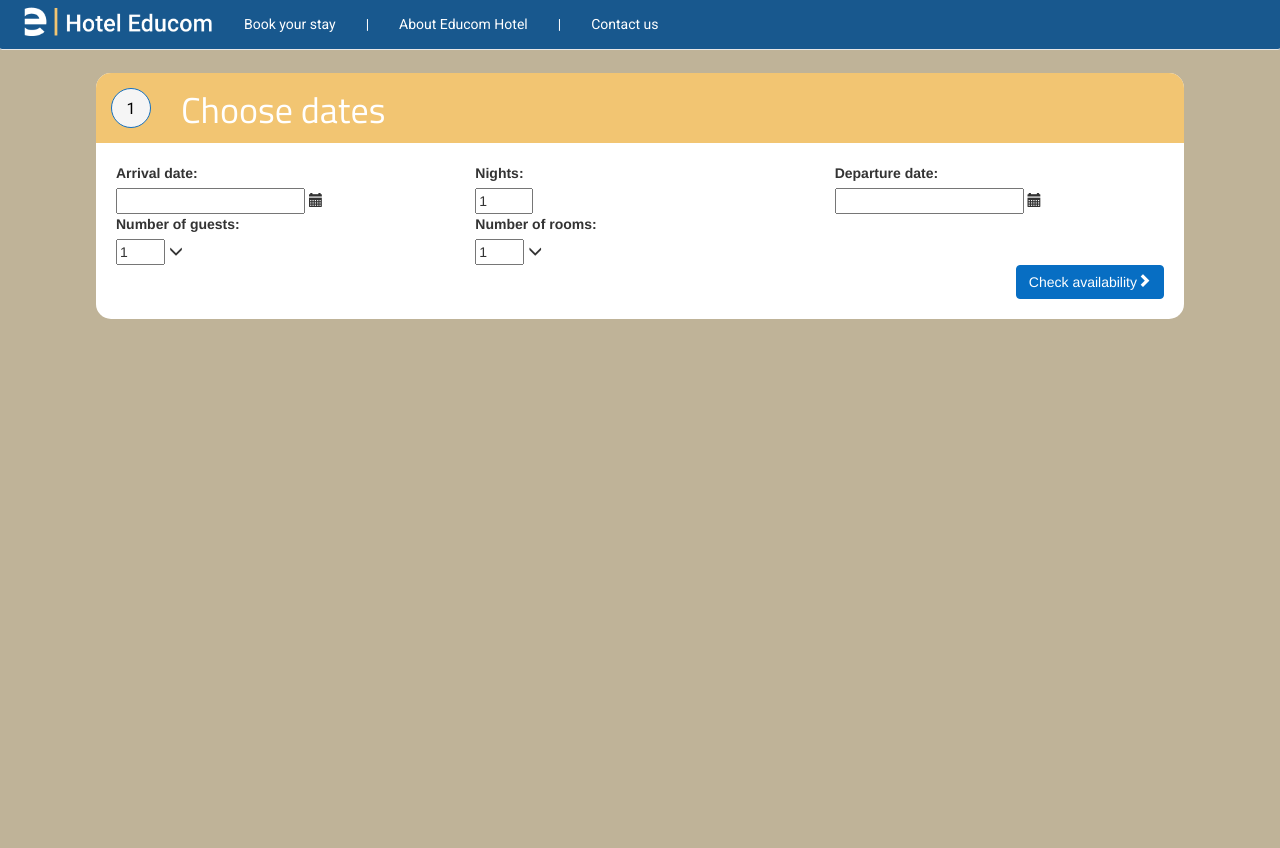
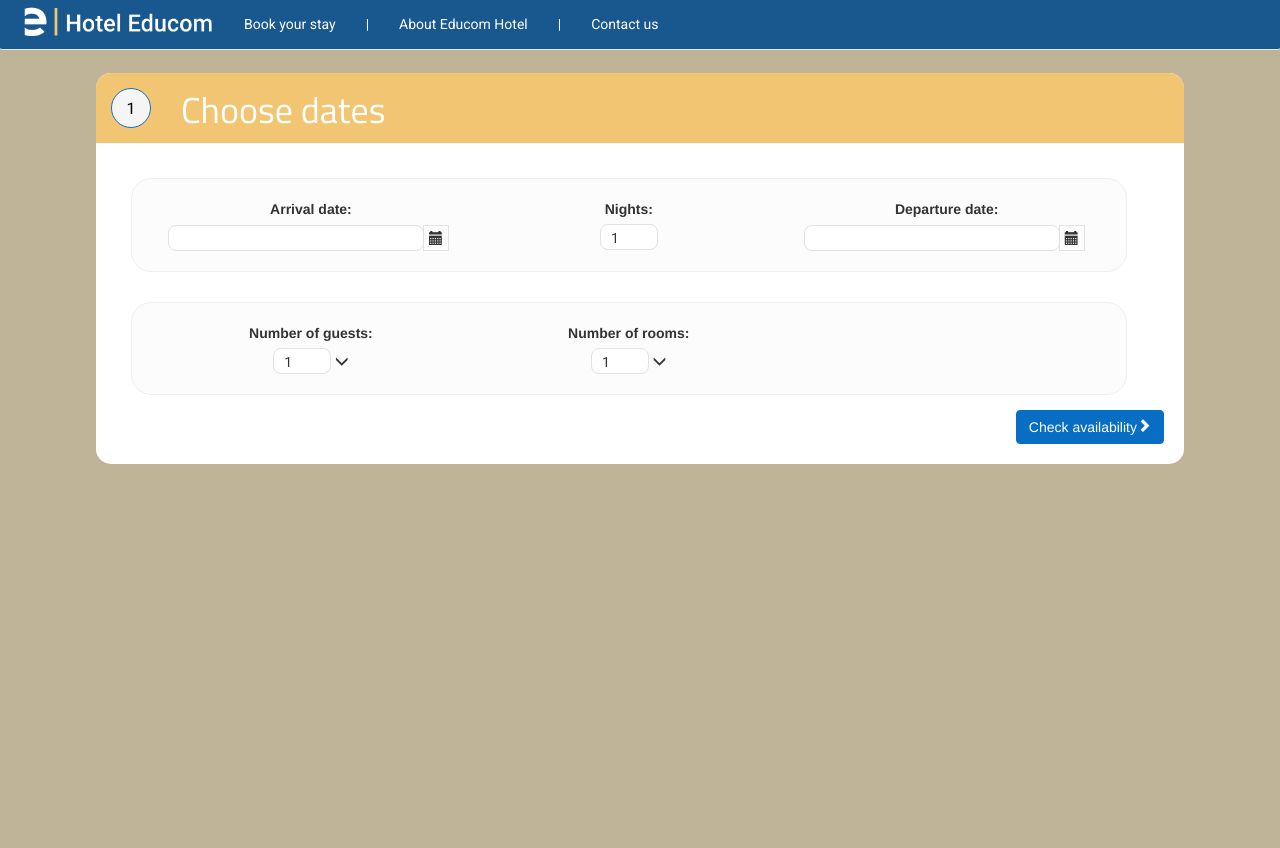
Before and after one commit to redfiretim/Hotel_Admin_API, a PHP site: page / in a window 1280 px wide. Run offline with PHP 8.4, Linux system fonts and the light colour scheme; some libraries are stand-ins or nearby versions.

Commit message:
Styling for step 1, reservation application

```diff
--- a/reservation_app/assets/css/style.css
+++ b/reservation_app/assets/css/style.css
@@ -186,3 +186,38 @@ h1.page_steps{
         display: none;
     }
 /* CHOOSE ROOM */
+
+#first-row{
+    margin: 15px;
+    padding: 20px;
+    background-color: #FCFCFC;
+    border: 1px solid #EFEFEF;
+    border-radius: 20px;
+    float: left;
+    width: 95%;
+    text-align: center;
+}
+
+/** DATEPICKER STEP 1  **/
+#ui-datepicker-div{
+    top:250px !important;
+}
+.glyphicon.glyphicon-calendar{
+    padding: 5px;
+    border: 1px solid #E3E2E2;
+    left: -5px;
+}
+input.picker, input.picker_night{
+    font-family: Roboto;
+    outline: none;
+    border-radius: 8px;
+    border: 1px solid #E3E2E2;
+    padding:3px 0 1px 10px;
+}
+input.picker{
+    width: 89%;
+}
+input.picker_night{
+    width: 20%;
+}
+/** DATEPICKER STEP 1  **/
```
